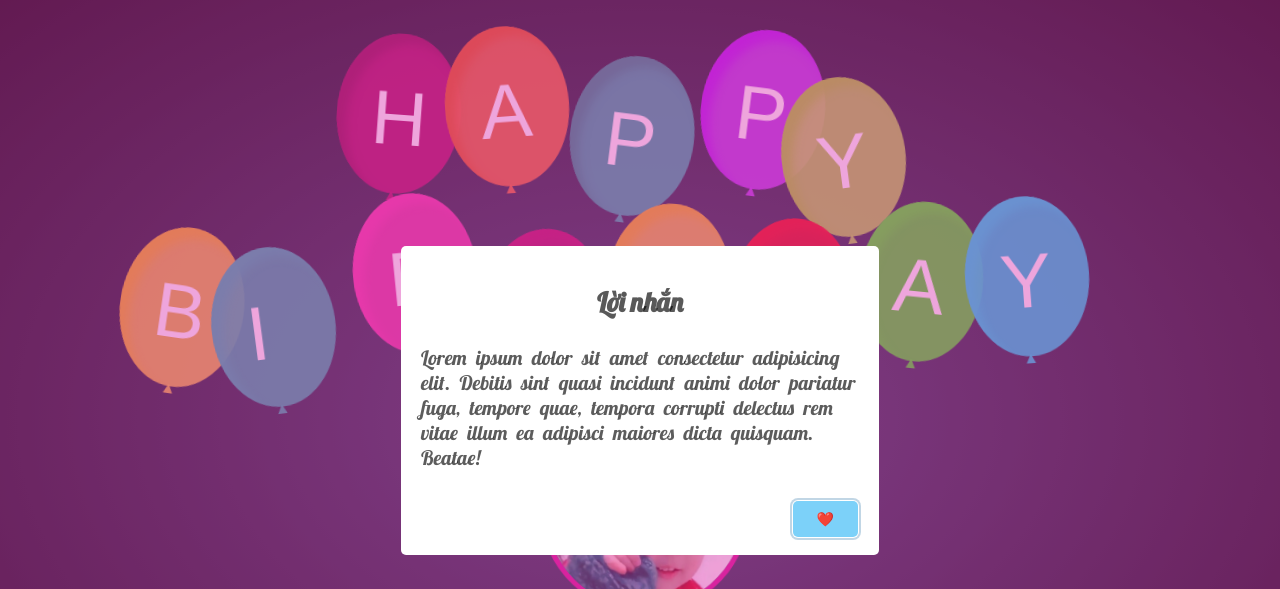
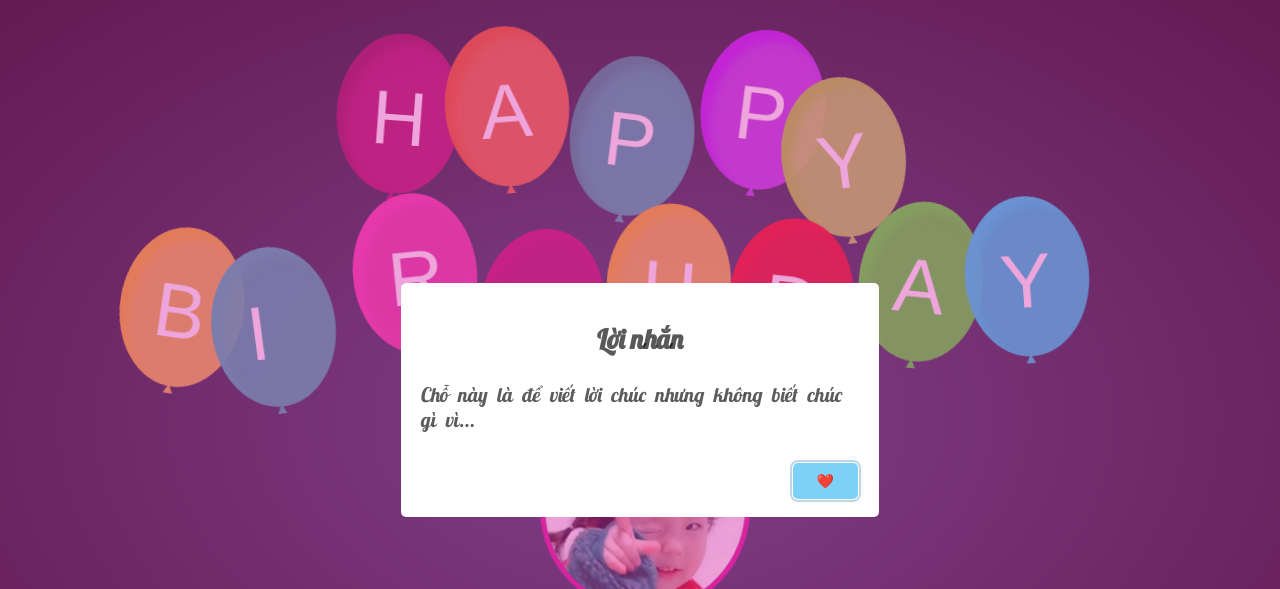
Before and after one commit to ducvan632001/happybirthday, a plain HTML site: page index.html in a window 1280 px wide. Both pictures are taken after a click on the picture 645 px from the left and 518 px from the top of the page. Shown: the top 589 px of the page. Drawn offline with nearby package versions, Linux system fonts and the light colour scheme; a web font is replaced by a local one.

Commit message:
change popup

```diff
--- a/index.html
+++ b/index.html
@@ -74,7 +74,7 @@
         // 6. Lời nhắn hiện ra khi bấm vào tên hoặc avatar
         swal({
           title: "Lời nhắn", // Tiêu đề của popup
-          text: "Lorem ipsum dolor sit amet consectetur adipisicing elit. Debitis sint quasi incidunt animi dolor pariatur fuga, tempore quae, tempora corrupti delectus rem vitae illum ea adipisci maiores dicta quisquam. Beatae!", // Nội dung lời nhắn
+          text: "Chỗ này là để viết lời chúc nhưng không biết chúc gì vì...", // Nội dung lời nhắn
           button: {
             text: "❤️️",
           },
```
